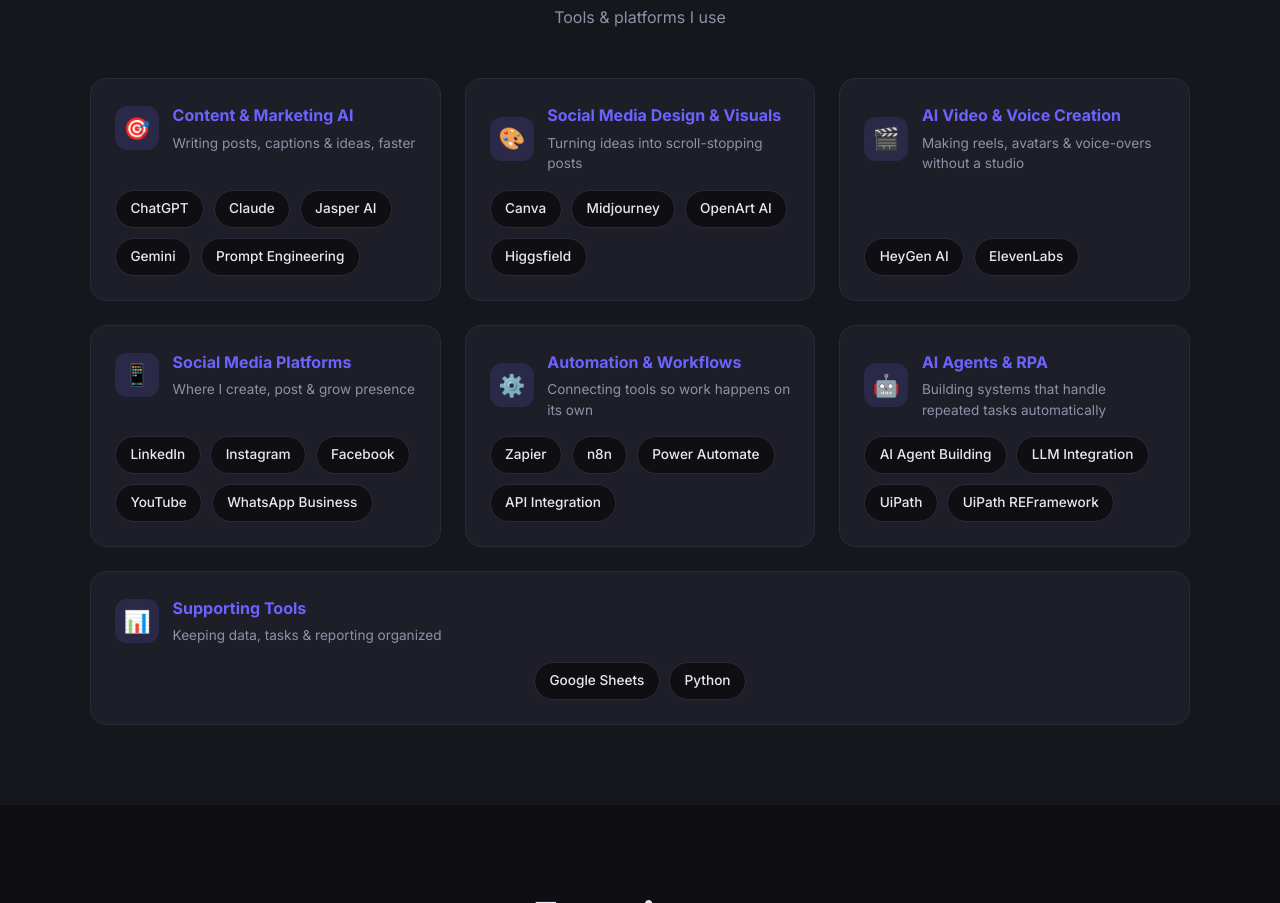
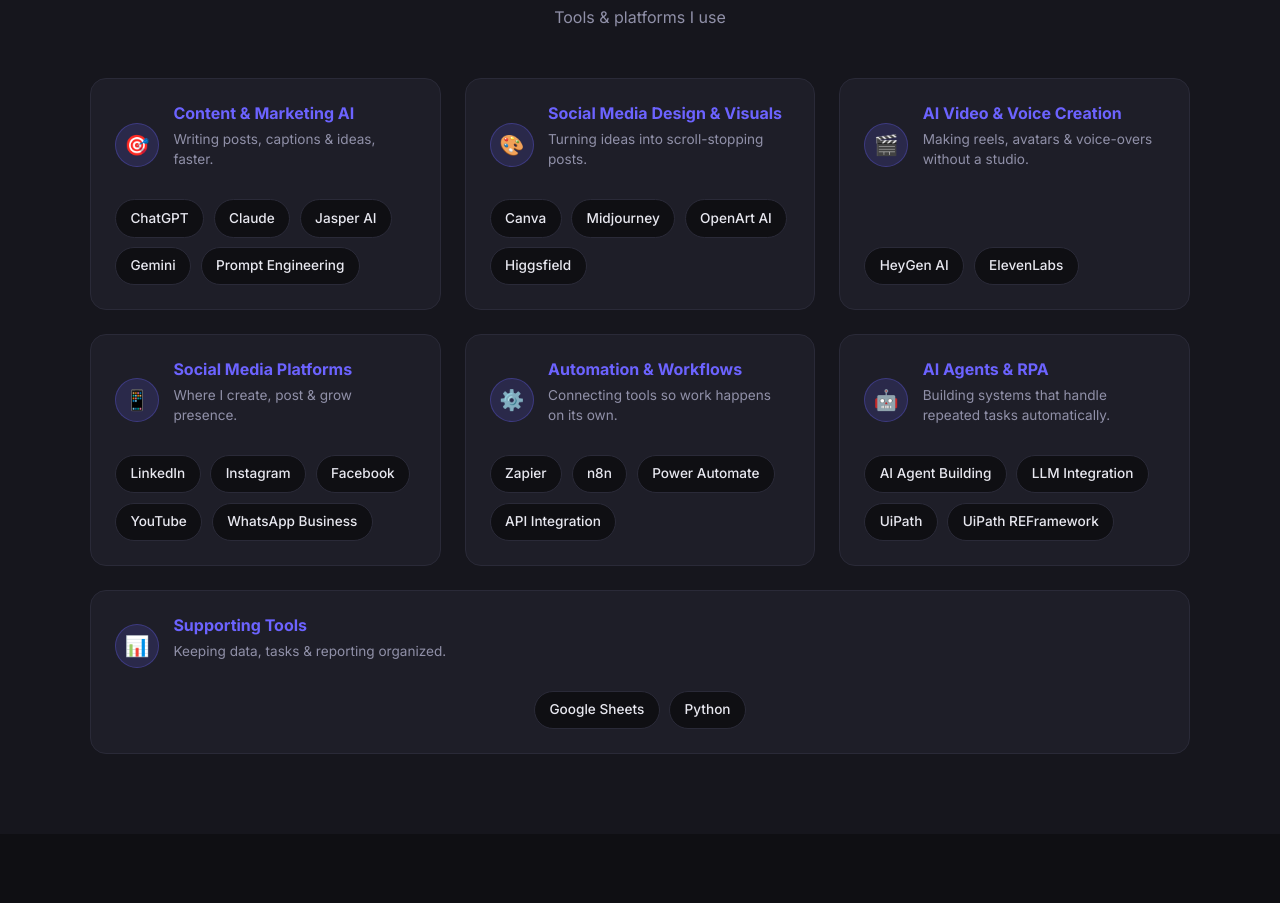
Before and after one commit to askulkarni029/my_portfolio, a plain HTML site: page index.html in a window 1280 px wide. Shown: the part 1563-2466 px from the top of the page. Drawn offline with Linux system fonts and the light colour scheme; no server answers.

Commit message:
Fix Tools & Technologies card icons and punctuation consistency
- Replace unsupported color-mix() icon background with a reliable
  rgba circle badge + border so icons render consistently across
  browsers instead of appearing as unstyled floating emoji
- Add min-width:0 body wrapper to keep icon and title/description
  aligned on one row at all card widths
- Standardize description punctuation (every line now ends with a
  period) for a more polished, consistent look

Co-Authored-By: Claude Sonnet 5 <noreply@anthropic.com>
Claude-Session: https://claude.ai/code/session_01JbpJVyd9MFtZCynV9zYf6V

```diff
--- a/index.html
+++ b/index.html
@@ -125,9 +125,9 @@
         <div class="tools-category">
           <div class="tools-category-head">
             <span class="tools-category-icon">🎯</span>
-            <div>
+            <div class="tools-category-body">
               <h3 class="tools-category-title">Content &amp; Marketing AI</h3>
-              <p class="tools-category-desc">Writing posts, captions &amp; ideas, faster</p>
+              <p class="tools-category-desc">Writing posts, captions &amp; ideas, faster.</p>
             </div>
           </div>
           <div class="tools-tags">
@@ -141,9 +141,9 @@
         <div class="tools-category">
           <div class="tools-category-head">
             <span class="tools-category-icon">🎨</span>
-            <div>
+            <div class="tools-category-body">
               <h3 class="tools-category-title">Social Media Design &amp; Visuals</h3>
-              <p class="tools-category-desc">Turning ideas into scroll-stopping posts</p>
+              <p class="tools-category-desc">Turning ideas into scroll-stopping posts.</p>
             </div>
           </div>
           <div class="tools-tags">
@@ -156,9 +156,9 @@
         <div class="tools-category">
           <div class="tools-category-head">
             <span class="tools-category-icon">🎬</span>
-            <div>
+            <div class="tools-category-body">
               <h3 class="tools-category-title">AI Video &amp; Voice Creation</h3>
-              <p class="tools-category-desc">Making reels, avatars &amp; voice-overs without a studio</p>
+              <p class="tools-category-desc">Making reels, avatars &amp; voice-overs without a studio.</p>
             </div>
           </div>
           <div class="tools-tags">
@@ -169,9 +169,9 @@
         <div class="tools-category">
           <div class="tools-category-head">
             <span class="tools-category-icon">📱</span>
-            <div>
+            <div class="tools-category-body">
               <h3 class="tools-category-title">Social Media Platforms</h3>
-              <p class="tools-category-desc">Where I create, post &amp; grow presence</p>
+              <p class="tools-category-desc">Where I create, post &amp; grow presence.</p>
             </div>
           </div>
           <div class="tools-tags">
@@ -185,9 +185,9 @@
         <div class="tools-category">
           <div class="tools-category-head">
             <span class="tools-category-icon">⚙️</span>
-            <div>
+            <div class="tools-category-body">
               <h3 class="tools-category-title">Automation &amp; Workflows</h3>
-              <p class="tools-category-desc">Connecting tools so work happens on its own</p>
+              <p class="tools-category-desc">Connecting tools so work happens on its own.</p>
             </div>
           </div>
           <div class="tools-tags">
@@ -200,9 +200,9 @@
         <div class="tools-category">
           <div class="tools-category-head">
             <span class="tools-category-icon">🤖</span>
-            <div>
+            <div class="tools-category-body">
               <h3 class="tools-category-title">AI Agents &amp; RPA</h3>
-              <p class="tools-category-desc">Building systems that handle repeated tasks automatically</p>
+              <p class="tools-category-desc">Building systems that handle repeated tasks automatically.</p>
             </div>
           </div>
           <div class="tools-tags">
@@ -215,9 +215,9 @@
         <div class="tools-category">
           <div class="tools-category-head">
             <span class="tools-category-icon">📊</span>
-            <div>
+            <div class="tools-category-body">
               <h3 class="tools-category-title">Supporting Tools</h3>
-              <p class="tools-category-desc">Keeping data, tasks &amp; reporting organized</p>
+              <p class="tools-category-desc">Keeping data, tasks &amp; reporting organized.</p>
             </div>
           </div>
           <div class="tools-tags">
--- a/style.css
+++ b/style.css
@@ -333,9 +333,10 @@ body {
 
 .tools-category-head {
   display: flex;
+  flex-wrap: nowrap;
   align-items: center;
-  gap: 0.85rem;
-  margin-bottom: 1rem;
+  gap: 0.9rem;
+  margin-bottom: 0.85rem;
 }
 
 .tools-category:last-child .tools-tags {
@@ -343,28 +344,36 @@ body {
 }
 
 .tools-category-icon {
-  flex-shrink: 0;
+  flex: 0 0 2.75rem;
+  width: 2.75rem;
+  height: 2.75rem;
   display: flex;
   align-items: center;
   justify-content: center;
-  width: 2.75rem;
-  height: 2.75rem;
-  border-radius: 12px;
-  background: color-mix(in srgb, var(--primary) 15%, transparent);
-  font-size: 1.35rem;
+  border-radius: 50%;
+  background: rgba(108, 99, 255, 0.16);
+  border: 1px solid rgba(108, 99, 255, 0.3);
+  font-size: 1.25rem;
+  line-height: 1;
+}
+
+.tools-category-body {
+  min-width: 0;
 }
 
 .tools-category-title {
   font-size: 1rem;
   font-weight: 700;
   color: var(--primary);
-  margin-bottom: 0.25rem;
+  line-height: 1.3;
+  margin-bottom: 0.3rem;
 }
 
 .tools-category-desc {
   font-size: 0.85rem;
   color: var(--muted);
   line-height: 1.5;
+  margin-bottom: 1rem;
 }
 
 .tools-tags {
```
